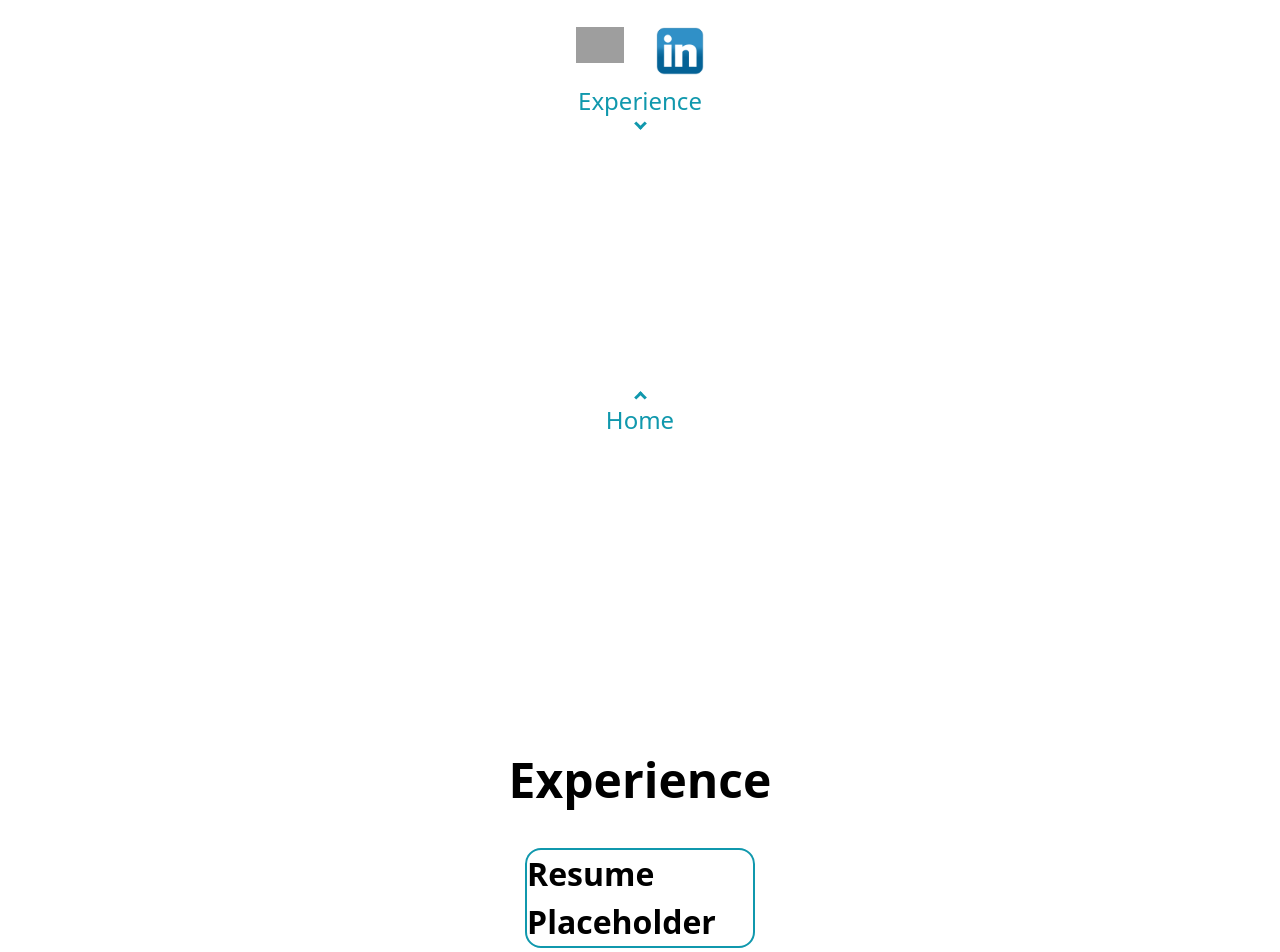
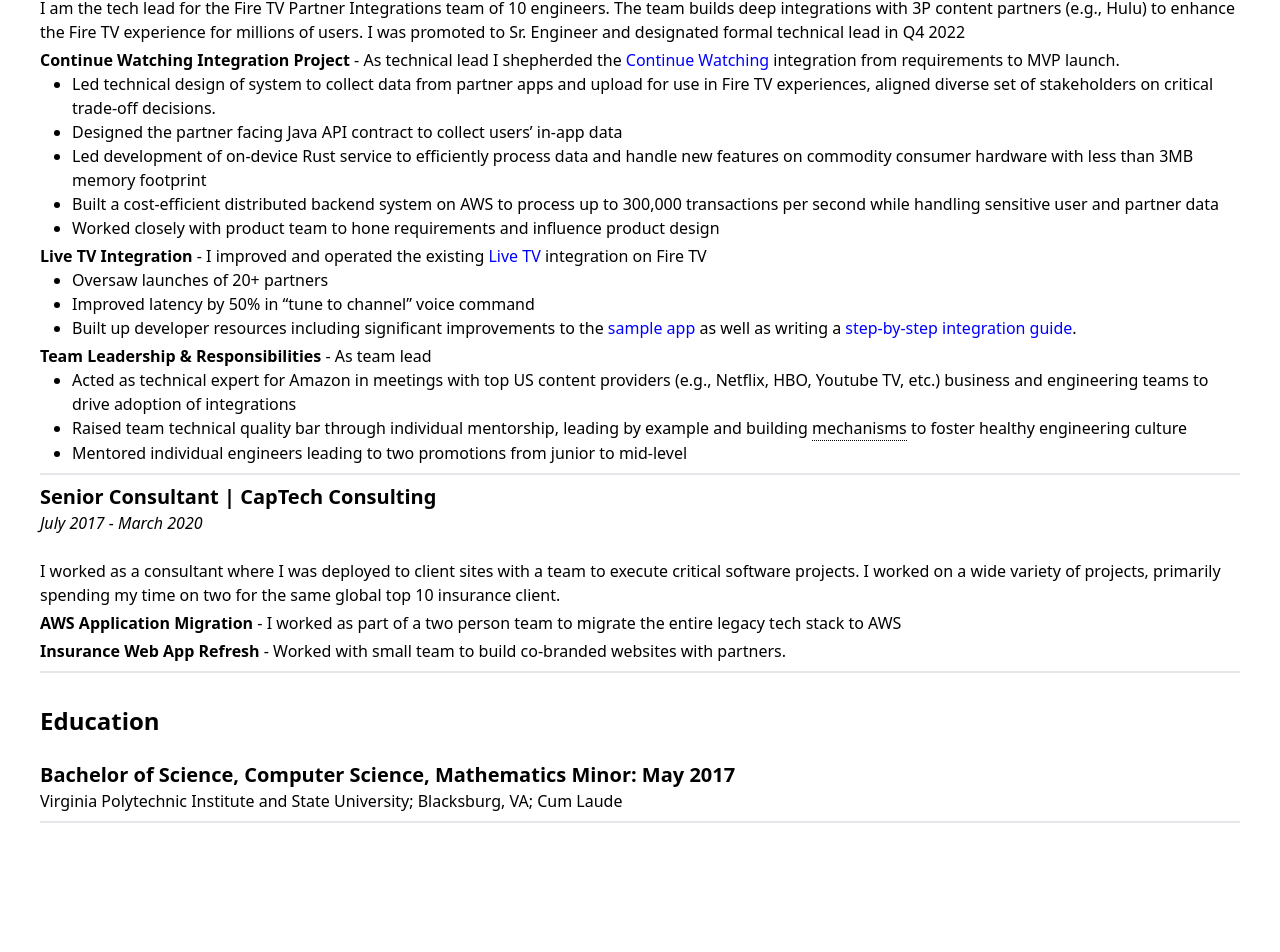
Before and after one commit to zakkl13/interactive-resume, a Next.js app: page / in a window 1280 px wide. Shown: the part 415-1367 px from the top of the page. After the commit the page ends 1278 px from the top, so only its background shows below. Built offline with nearby package versions, Linux system fonts and the light colour scheme; grey boxes are pictures that could not be loaded.

Commit message:
Move resume to root, add more info, and typos, still mor editing on resume required

```diff
--- a/components/resume.tsx
+++ b/components/resume.tsx
@@ -133,7 +133,7 @@
     return (
       <div className="border-b-2 border-gray-200 py-2">
         <h3 className="text-xl font-bold">{exp.title} | {parseHoverableText(exp.company)}</h3>
-        <p className="text-sm italic">{exp.duration}</p>
+        <p className="text-md italic">{exp.duration}</p>
         {exp.descriptions.map(renderExperienceDescription)}
       </div>
     );
@@ -143,14 +143,13 @@
     return (
       <div className="border-b-2 border-gray-200 py-2">
         <h3 className="text-xl font-bold">{edu.degree}</h3>
-        <p className="text-sm">{edu.school}</p>
-        <p className="text-sm italic">{edu.duration}</p>
+        <p className="text-md">{edu.school}</p>
       </div>
     );
   };
 
   return (
-    <div className="container mx-auto p-8">
+    <div className="container mx-auto p-10">
     <div className="relative">
       <h1 className="text-6xl font-bold mb-4 text-center">{resumeData.name}</h1>
       <button className="absolute top-0 right-0 p-2">
@@ -158,9 +157,11 @@
       </button>
     </div>
     <div className="flex justify-center mb-8">
-      <div className="flex items-center mr-4">
-        <FontAwesomeIcon icon={faEnvelope} className="mr-2" />
-        <p>{resumeData.email}</p>
+      <div className="mr-4">
+        <a className="flex items-center" href="mailto:zlefkowits@gmail.com">
+            <FontAwesomeIcon icon={faEnvelope} className="mr-2" />
+            <p>Email</p>
+        </a>
       </div>
       <div className="flex items-center mr-4">
         <FontAwesomeIcon icon={faLinkedin} className="mr-2" />
--- a/data/resumeData.ts
+++ b/data/resumeData.ts
@@ -34,10 +34,10 @@
 
   export const resumeData: Resume = {
     name: "Zakk Lefkowits",
-    email: "zakk@example.com",
+    email: "zlefkowits@gmail.com",
     linkedin: "https://www.linkedin.com/in/zakklefkowits/",
     github: "https://github.com/zakkl13",
-    summary: `{{hover text=\"Tech Lead\" context=\"6 years of professional experience as a software developer\"}} at Amazon experienced in building products at scale to solve business problems and delight customers.
+    summary: `Tech Lead at Amazon {{hover text=\"experienced\" context=\"6 years of professional software development experience\"}} in building products at scale to solve business problems and delight customers.
               Demonstrated ability to lead teams, solve hard problems, learn quickly and communicate with clarity.
               Passionate about efficiency over process, team over individual and automation over assumption.
               Skilled in System Design, Rust, Android, Web Development, Typescript, {{hover text=\"AWS architecture\" context=\"Services include EC2, SQS, DynamoDB, S3\"}}, and Java services.`,
@@ -58,13 +58,13 @@
                 `Led technical design of system to collect data from partner apps and upload for use in Fire TV experiences, aligned diverse set of stakeholders on critical trade-off decisions.`,
                 `Designed the partner facing Java API contract to collect users\’ in-app data`,
                 `Led development of on-device Rust service to efficiently process data and handle new features on commodity consumer hardware with less than 3MB memory footprint`,
-                `Built a cost-efficient distributed backend system on AWS leveraging up to 300,000 transactions per second while handling sensitive user and partner data`,
+                `Built a cost-efficient distributed backend system on AWS to process up to 300,000 transactions per second while handling sensitive user and partner data`,
                 `Worked closely with product team to hone requirements and influence product design`
               ]
             },
             {
               title: "Live TV Integration",
-              intro: "I improved and operating the existing [Live TV](https://amazonfiretv.blog/discovering-live-tv-is-easier-than-ever-on-fire-tv-8415e417bab4) integration on Fire TV",
+              intro: "I improved and operated the existing [Live TV](https://amazonfiretv.blog/discovering-live-tv-is-easier-than-ever-on-fire-tv-8415e417bab4) integration on Fire TV",
               bullets: [
                 `Oversaw launches of 20+ partners`,
                 `Improved latency by 50% in “tune to channel” voice command`,
@@ -82,12 +82,34 @@
             }
           ]
         }]
-        // description: `I am the tech lead for the Fire TV Partner Integrations team of 10 engineers.
-        //               The team builds deep integrations with 3P content partners (e.g., Hulu) to enhance the Fire TV experience for millions of users.
+      },
+      {
+        title: "Senior Consultant",
+        company: "CapTech Consulting",
+        duration: "July 2017 - March 2020",
+        descriptions: [
+          {
+            intro: "I worked as a consultant where I was deployed to client sites with a team to execute critical software projects. I worked on a wide variety of projects, primarily spending my time on two for the same global top 10 insurance client.",
+            subDescriptions: [
+              {
+                title: "AWS Application Migration",
+                intro: "I worked as part of a two person team to migrate the entire legacy tech stack to AWS",
+                bullets: [
 
-        //               I served as the technical lead for Building a new [Continue Watching](https://www.androidpolice.com/amazon-fire-tv-continue-watching/) integration.
-        //               * Led technical design of system to collect data from partner apps and upload for use in Fire TV experiences, aligned diverse set of stakeholders on critical trade-off decisions `,
-      },
+                ]
+              },
+              {
+                title: "Insurance Web App Refresh",
+                intro: "Worked with small team to build co-branded websites with partners.",
+                bullets: [
+
+                ]
+              }
+            ]
+          },
+        ]
+
+      }
     ],
     education: [
       {
--- a/pages/experience/index.tsx
+++ /dev/null
@@ -1,14 +0,0 @@
-import React from 'react';
-import experienceStyles from '@/styles/Experience.module.css';
-import { Link as ScrollLink } from 'react-scroll';
-
-const Experience = () => {
-  return (
-    <div className={experienceStyles.container}>
-      <h1 className={experienceStyles.header}>Experience</h1>
-      <div className={experienceStyles.resumeBox}>Resume Placeholder</div>
-    </div>
-  );
-};
-
-export default Experience;
--- a/pages/index.tsx
+++ b/pages/index.tsx
@@ -1,64 +1,12 @@
-import React from 'react';
-import Head from 'next/head'
-import Image from 'next/image';
-import Link from 'next/link';
-import homeStyles from '@/styles/Home.module.css';
-import { Link as ScrollLink } from 'react-scroll';
-import Experience from './experience';
-import { useRouter } from 'next/router'
+import React from "react";
+import Resume from "@/components/resume";
 
-
-const Home = () => {
-  const router = useRouter()
-
-  let currentSection = 'homeSection';
-
-  console.log(router.pathname)
+const ResumePage: React.FC = () => {
   return (
-    <div className={homeStyles.container}>
-      <section id="homeSection" className={`${homeStyles.bannerSection} h-screen`}>
-        <h1 className={homeStyles.banner}>
-          <span>Zakk Lefkowits</span>
-        </h1>
-        <div className={homeStyles.icons}>
-          <Link href="https://github.com/">
-            <div className={homeStyles.iconLink}>
-              <Image src="/github-icon.png" alt="GitHub" width={48} height={48} />
-            </div>
-          </Link>
-          <Link href="https://linkedin.com/">
-            <div className={homeStyles.iconLink}>
-              <Image src="/linkedin-icon.png" alt="LinkedIn" width={48} height={48} />
-            </div>
-          </Link>
-        </div>
-        <ScrollLink
-          to="experienceSection"
-          smooth={true}
-          duration={800}
-          className={`${homeStyles.navButton} bottom-0`}
-        >
-          <span>Experience</span>
-
-          <div className={homeStyles.arrowDown}></div>
-        </ScrollLink>
-      </section>
-      <section id="experienceSection" className={homeStyles.experienceSection}>
-        <ScrollLink
-            to="homeSection"
-            smooth={true}
-            duration={800}
-            className={homeStyles.navButton}
-          >
-
-            <div className={homeStyles.arrowUp}></div>
-            <span>Home</span>
-
-          </ScrollLink>
-
-        <Experience></Experience>
-      </section>
+    <div>
+      <Resume />
     </div>
   );
 };
-export default Home;
+
+export default ResumePage;
--- a/pages/resume/index.tsx
+++ /dev/null
@@ -1,12 +0,0 @@
-import React from "react";
-import Resume from "@/components/resume";
-
-const ResumePage: React.FC = () => {
-  return (
-    <div>
-      <Resume />
-    </div>
-  );
-};
-
-export default ResumePage;
```
